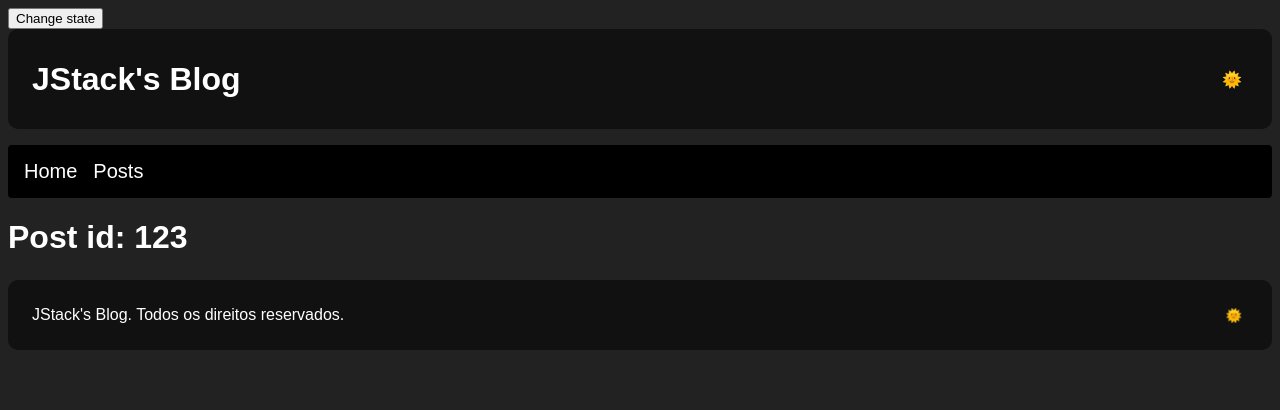
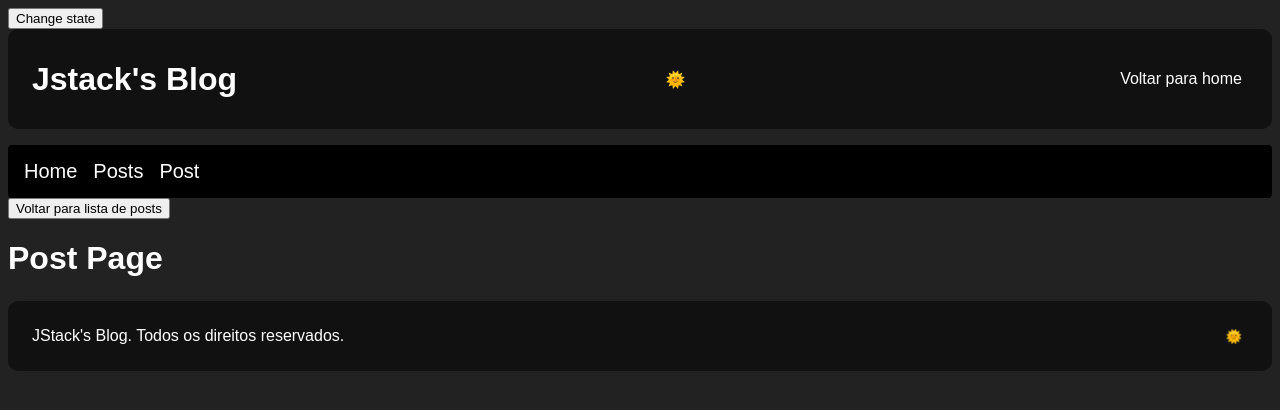
Before and after one commit to NicolasOliveira861/jstack-class-components, a React app: page /posts/123 in a window 1280 px wide. Shown: the top 410 px of the page. Built offline with nearby package versions, Linux system fonts and the light colour scheme.

Commit message:
feat: adds react-spring animations

```diff
--- a/package.json
+++ b/package.json
@@ -28,6 +28,7 @@
     "react": "^17.0.2",
     "react-dom": "^17.0.2",
     "react-router-dom": "5.3.0",
+    "react-spring": "^9.6.1",
     "styled-components": "^5.3.0"
   }
 }
--- a/src/components/Header/index.js
+++ b/src/components/Header/index.js
@@ -1,40 +1,59 @@
 import React, { Component } from 'react';
+import { useHistory } from 'react-router-dom';
 import { ThemeContext } from '../../contexts/ThemeContext';
 
 import { Container } from './styles';
 
-function HOC(HeaderComponent) {
-  return class Component extends React.Component {
-    render() {
-      return (
-        <ThemeContext.Consumer>
-          {(value) => <HeaderComponent {...value} />}
-        </ThemeContext.Consumer>
-      );
-    }
-  };
+export default function Header() {
+  const history = useHistory();
+
+  function handleNavigate() {
+    history.push('/');
+  }
+
+  return (
+    <Container>
+      <h1>Jstack's Blog</h1>
+      <button type="button">🌞</button>
+      <button type="button" onClick={handleNavigate} style={{ color: '#fff' }}>
+        Voltar para home
+      </button>
+    </Container>
+  );
 }
 
-class Header extends Component {
-  componentDidUpdate(prevProps, prevState) {
-    if (this.props.theme !== prevProps.theme) {
-      console.log('Tema mudou!');
-    }
-  }
+// function HOC(HeaderComponent) {
+//   return class Component extends React.Component {
+//     render() {
+//       return (
+//         <ThemeContext.Consumer>
+//           {(value) => <HeaderComponent {...value} />}
+//         </ThemeContext.Consumer>
+//       );
+//     }
+//   };
+// }
 
-  render() {
-    return (
-      <Container>
-        <h1>JStack's Blog</h1>
-        <button type="button" onClick={this.props.handleToggleTheme}>
-          {this.props.theme === 'dark' ? '🌞' : '🌚'}
-        </button>
-      </Container>
-    );
-  }
-}
+// class Header extends Component {
+//   componentDidUpdate(prevProps, prevState) {
+//     if (this.props.theme !== prevProps.theme) {
+//       console.log('Tema mudou!');
+//     }
+//   }
 
-export default HOC(Header);
+//   render() {
+//     return (
+//       <Container>
+//         <h1>JStack's Blog</h1>
+//         <button type="button" onClick={this.props.handleToggleTheme}>
+//           {this.props.theme === 'dark' ? '🌞' : '🌚'}
+//         </button>
+//       </Container>
+//     );
+//   }
+// }
+
+// export default HOC(Header);
 
 // Header.propTypes = {
 //   selectedTheme: PropTypes.string.isRequired,
--- a/src/components/Layout/index.js
+++ b/src/components/Layout/index.js
@@ -27,6 +27,7 @@ export default class Layout extends React.Component {
         <Nav>
           <Link to="/">Home</Link>
           <Link to="/posts">Posts</Link>
+          <Link to="/posts/123">Post</Link>
         </Nav>
 
         <Routes />
--- a/src/pages/Post/index.js
+++ b/src/pages/Post/index.js
@@ -1,13 +1,39 @@
 import React, { useMemo } from 'react';
 import { useLocation, useParams } from 'react-router-dom';
 
-export default function Post() {
-  const { id } = useParams();
-  const { search } = useLocation();
+export default class Post extends React.Component {
+  constructor(props) {
+    super(props);
 
-  const queryParams = useMemo(() => new URLSearchParams(search), [search]);
+    const { search } = this.props.location;
+    this.queryParams = new URLSearchParams(search);
+  }
 
-  console.log({ queryParams: queryParams.get('search') });
+  handleNavigate = () => {
+    this.props.history.push('/posts');
+  };
 
-  return <h1>Post id: {id}</h1>;
+  render() {
+    console.log({ queryResult: this.queryParams.get('search') });
+
+    return (
+      <>
+        <button onClick={this.handleNavigate}>
+          Voltar para lista de posts
+        </button>
+        <h1>Post Page</h1>
+      </>
+    );
+  }
 }
+
+// export default function Post() {
+//   const { id } = useParams();
+//   const { search } = useLocation();
+
+//   const queryParams = useMemo(() => new URLSearchParams(search), [search]);
+
+//   console.log({ queryParams: queryParams.get('search') });
+
+//   return <h1>Post id: {id}</h1>;
+// }
--- a/src/routes.js
+++ b/src/routes.js
@@ -1,13 +1,22 @@
 import React from 'react';
-import { Route, Switch } from 'react-router-dom';
+import { Route, Switch, useLocation } from 'react-router-dom';
+import { useTransition, animated } from 'react-spring';
 import Home from './pages/Home';
 import NotFound from './pages/NotFound';
 import Post from './pages/Post';
 import Posts from './pages/Posts';
 
 export default function Routes() {
-  return (
-    <Switch>
+  const location = useLocation();
+  const transitions = useTransition(location, {
+    from: { opacity: 0, transform: 'translateY(50px)', position: 'absolute' },
+    enter: { opacity: 1, transform: 'translateY(0)', position: 'relative' },
+    leave: { opacity: 0, transform: 'translateY(50px)', position: 'absolute' },
+  });
+
+  return transitions((props, item) => (
+    <animated.div style={props}>
+      <Switch location={item}>
         <Route exact path="/" component={Home} />
         <Route exact path="/posts" component={Posts} />
         <Route path="/posts/:id" component={Post} />
@@ -15,5 +24,6 @@ export default function Routes() {
 
         {/* OR --> <Route path="*" component={NotFound} /> */}
       </Switch>
-  );
+    </animated.div>
+  ));
 }
```
Also changed, not shown: 1 other file (tests, documents, lock files or other folders). Lines whose indentation alone changed are shown as unchanged.
